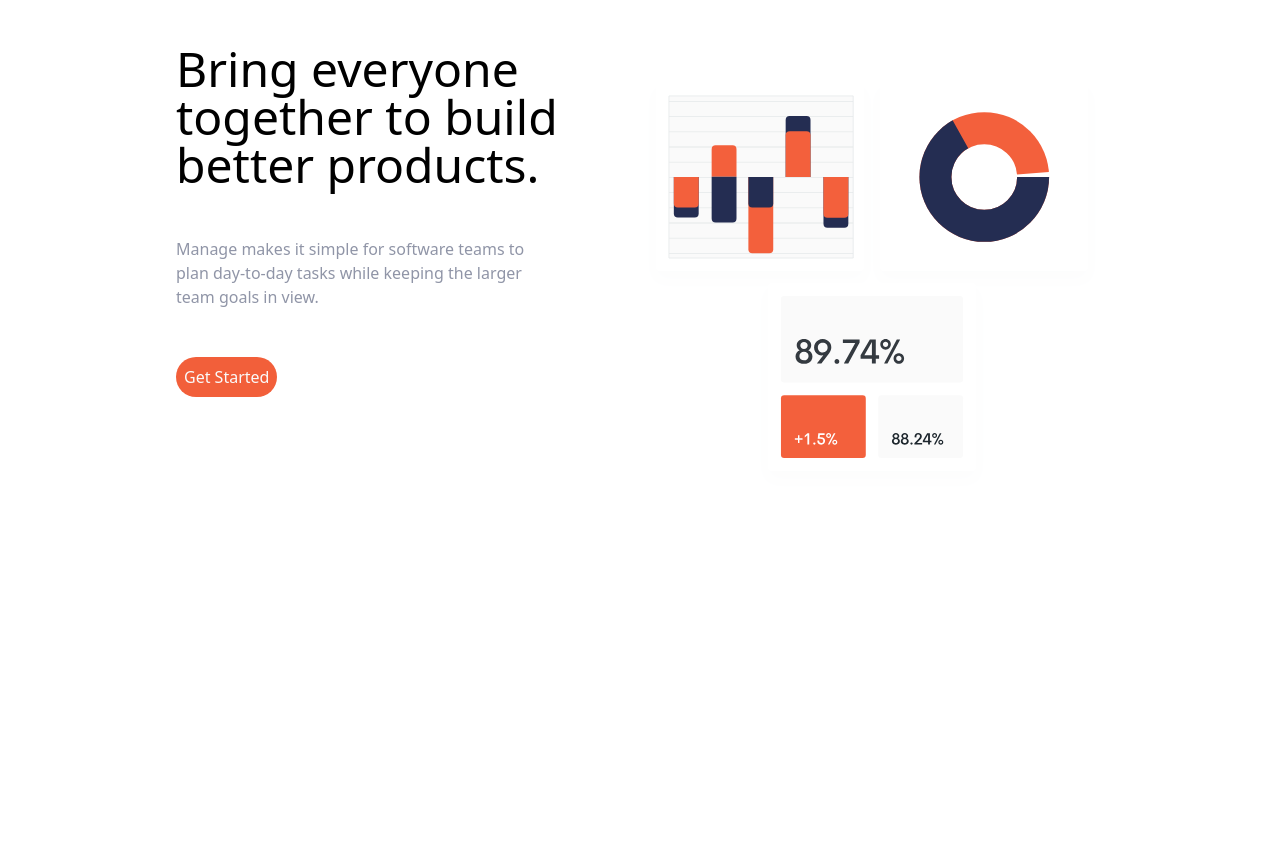
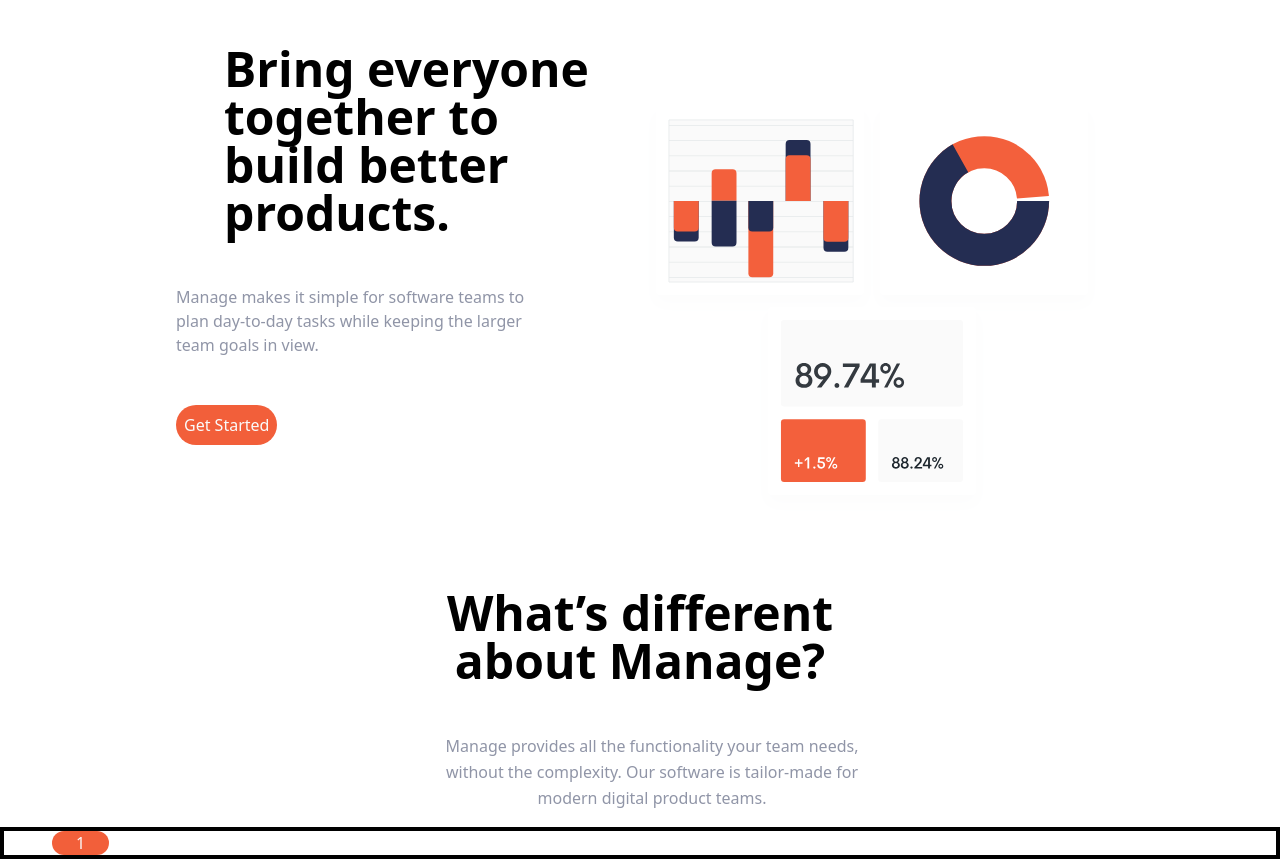
Before and after one commit to anynomous001/shiny-waddle, a website: page index.html in a window 1280 px wide. Shown: the part 91-950 px from the top of the page. Before the commit the page ends 800 px from the top, so only its background shows below. Drawn offline with Linux system fonts and the light colour scheme.

Commit message:
feature section on the way

```diff
--- a/index.html
+++ b/index.html
@@ -46,7 +46,9 @@
         <div
           class="items-center md:items-start flex flex-col mb-32 space-y-12 md:w-1/2"
         >
-          <h1 class="md:text-left text-4xl md:text-5xl text-center">
+          <h1
+            class="md:text-left px-12 font-semibold text-4xl md:text-5xl text-center"
+          >
             Bring everyone together to build better products.
           </h1>
           <p
@@ -68,21 +70,32 @@
         </div>
       </div>
     </section>
+    <section id="features">
+      <div
+        class="left flex flex-col space-y-12 p-4 space-x-6 mx-auto items-center md:w-1/2"
+      >
+        <h1 class="text-center text-4xl font-semibold px-20 md:text-5xl">
+          What’s different about Manage?
+        </h1>
+        <p class="text-center leading-relaxed text-darkGrayishBlue px-14">
+          Manage provides all the functionality your team needs, without the
+          complexity. Our software is tailor-made for modern digital product
+          teams.
+        </p>
+      </div>
 
+      <div
+        class="right flex flex-col space-y-12 px-12 border-4 border-black border-solid"
+      >
+        <div class="flex flex-row">
+          <div class="rounded-full px-6 bg-brightRed text-varyLightGray">1</div>
+        </div>
+      </div>
+    </section>
     <!--
 
 
 
-
-  Get Started
-
-  What’s different about Manage?
-
-  Manage provides all the functionality your team needs, without
-  the complexity. Our software is tailor-made for modern digital
-  product teams.
-
-  01
   Track company-wide progress
   See how your day-to-day tasks fit into the wider vision. Go from
   tracking progress at the milestone level all the way done to the
```
Also changed, not shown: css/main.css.
